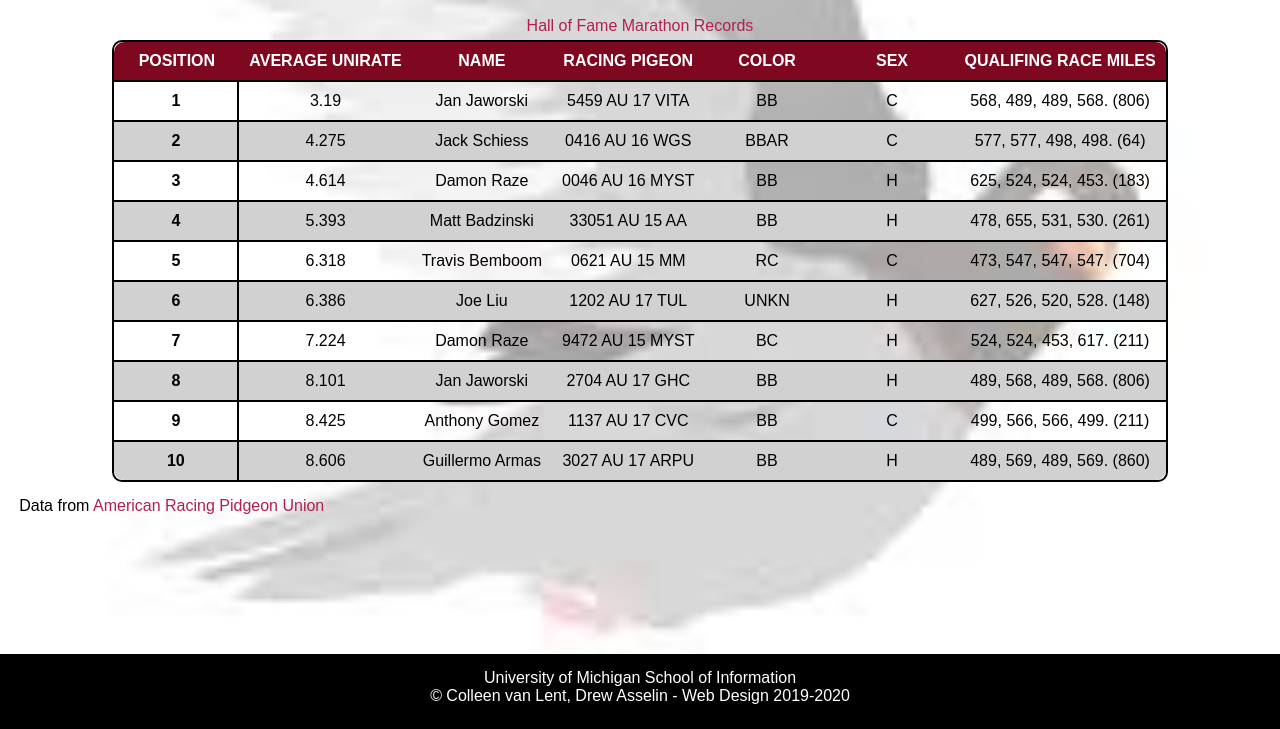
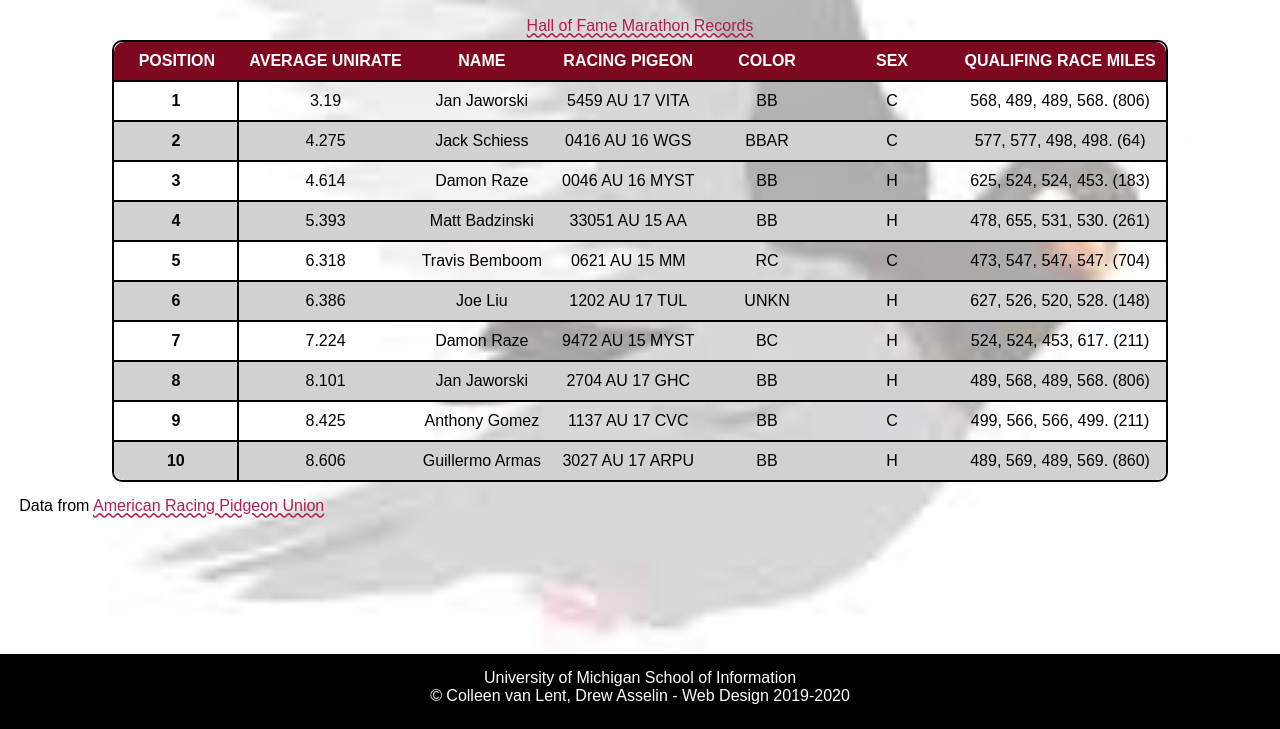
Before and after one commit to Holowugz/homework4-2021, a plain HTML site: page index.html in a window 1280 px wide. Shown: the part 71-800 px from the top of the page. Drawn offline with Linux system fonts and the light colour scheme; a web font is replaced by a local one.

Commit message:
Add files via upload

```diff
--- a/css/style.css
+++ b/css/style.css
@@ -28,7 +28,7 @@ body{
   color: #000000;
   font-size: 16px;
   margin: 1.2em;
-  background-size: cover ;
+  background-size: cover;
   background-position: center;
 
   /*Req 1*/
@@ -58,7 +58,7 @@ a{
   /*Req 4*/
   font-size: 16px;
   color: #B21F50;
-  text-decoration: wavy;
+  text-decoration-style: wavy;
 }
 
 /*Req 5*/
```
